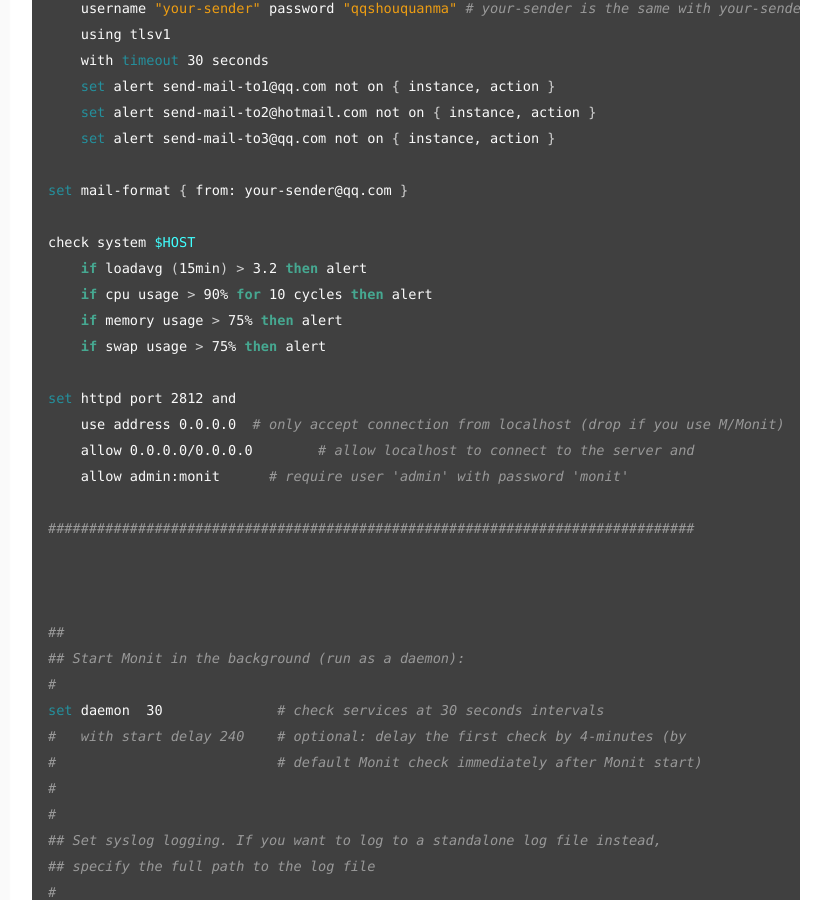
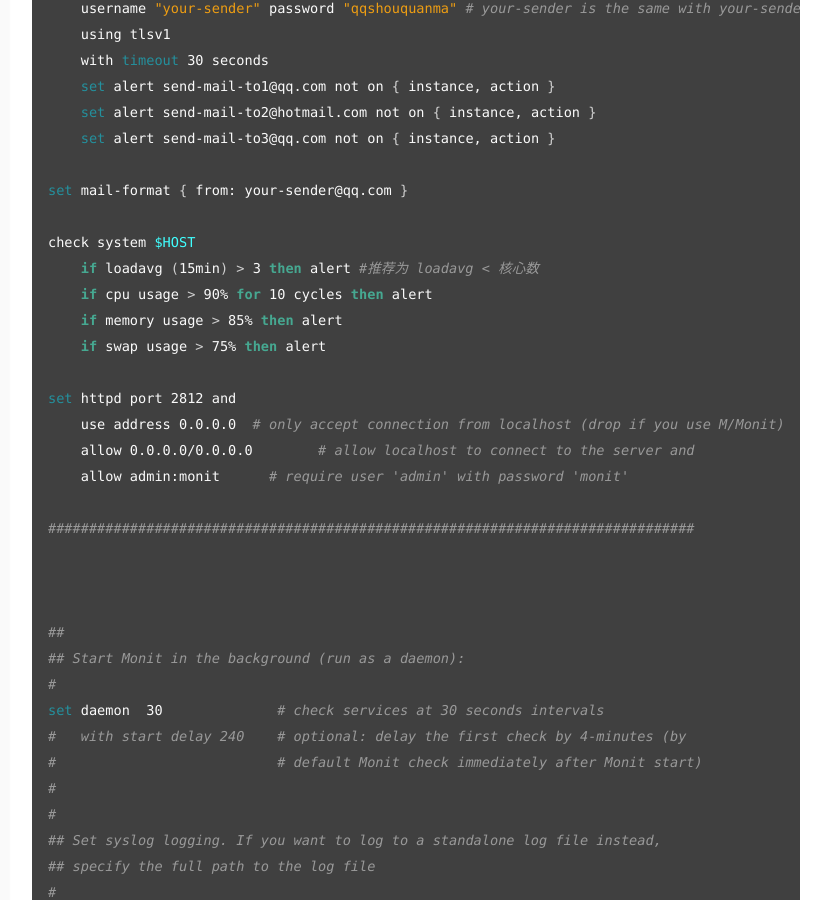
Before and after one commit to ruifengz90/ruifengz90.github.io, a Jekyll site: the page built from _posts/2020-01-01-monit-check-linux-status.md, in a window 1280 px wide and 900 px high, scrolled down 2050 px. Shown: the whole window, without its empty margins (280-1111 px from the left). Built offline with Jekyll 4.4.1, drawn with Linux system fonts in a browser that asks for light colours.

Commit message:
optimized alert setting

```diff
--- a/_posts/2020-01-01-monit-check-linux-status.md
+++ b/_posts/2020-01-01-monit-check-linux-status.md
@@ -86,9 +86,9 @@ set mailserver smtp.qq.com port 25
 set mail-format { from: your-sender@qq.com }
 
 check system $HOST
-    if loadavg (15min) > 3.2 then alert
+    if loadavg (15min) > 3 then alert #推荐为 loadavg < 核心数
     if cpu usage > 90% for 10 cycles then alert
-    if memory usage > 75% then alert
+    if memory usage > 85% then alert
     if swap usage > 75% then alert
 
 set httpd port 2812 and
```
